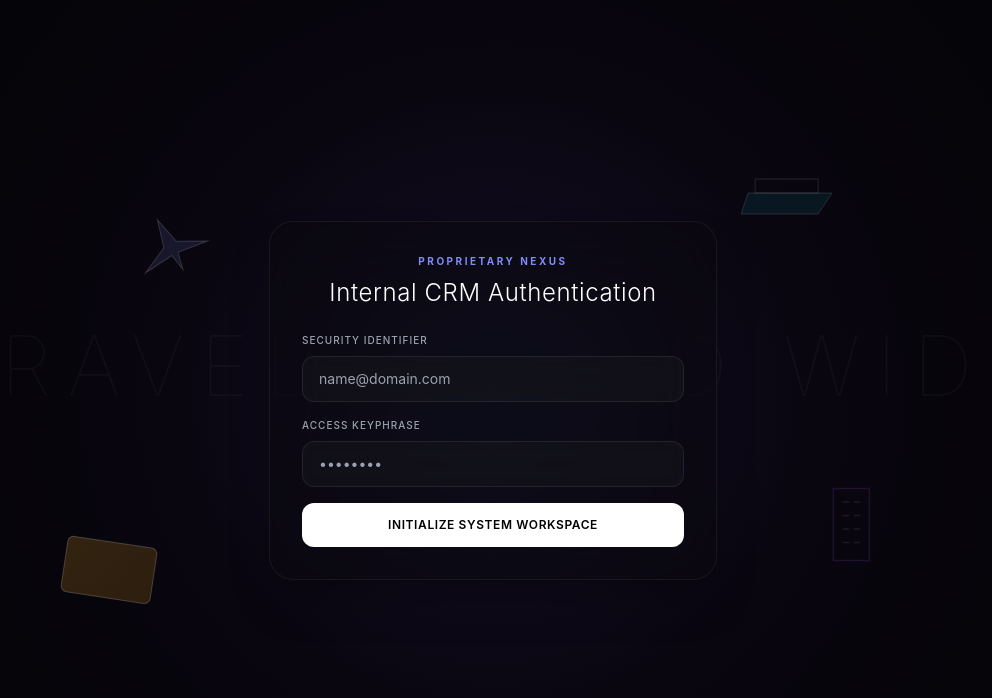
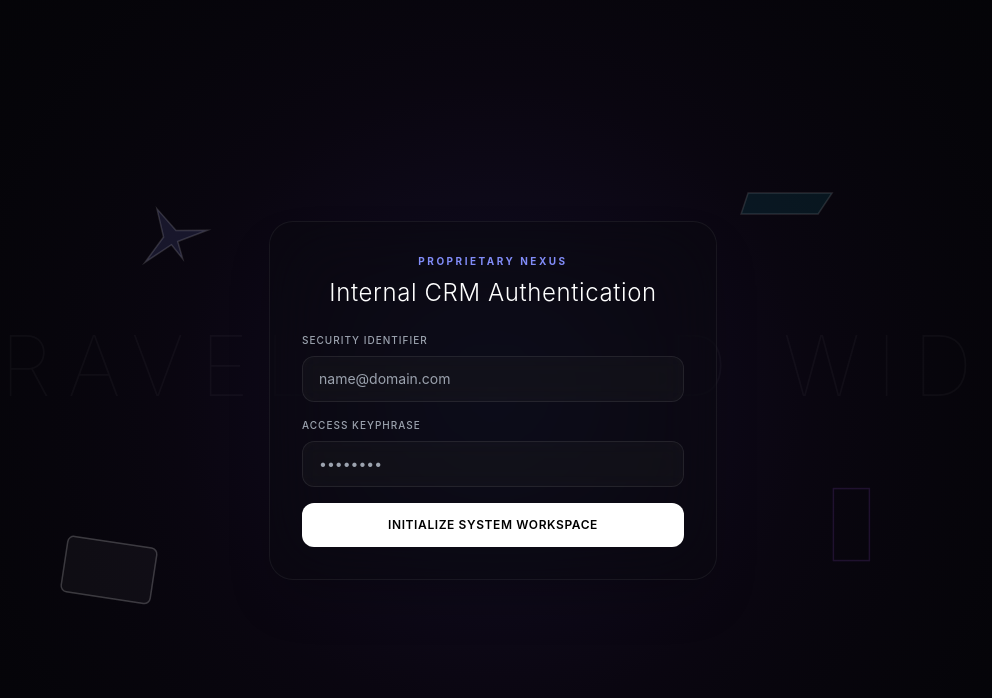
Before and after one commit to roshantiwari5911-spec/Travelworldwide, a plain HTML site: page index.html in a window 1280 px wide. Shown: the whole page, without its empty margins (147-1139 px from the left). Drawn offline with nearby package versions, Linux system fonts and the light colour scheme.

Commit message:
Update index.html

```diff
--- a/index.html
+++ b/index.html
@@ -15,7 +15,6 @@
             font-family: -apple-system, BlinkMacSystemFont, "Segoe UI", Roboto, Helvetica, Arial, sans-serif;
             overflow-x: hidden;
         }
-        /* Apple-level glassmorphism */
         .glass-panel {
             background: rgba(10, 10, 15, 0.45);
             backdrop-filter: blur(35px);
@@ -40,7 +39,6 @@
         .hidden-workspace {
             display: none !important;
         }
-        /* Smooth Apple transitions */
         .premium-transition {
             transition: all 0.6s cubic-bezier(0.16, 1, 0.3, 1);
         }
@@ -59,6 +57,7 @@
 
     <canvas id="bg-canvas"></canvas>
 
+    <!-- APPLE LEVEL FROSTED LOGIN GATE SCREEN -->
     <div id="login-gate" class="w-full max-w-md glass-panel rounded-3xl p-8 shadow-2xl text-center premium-transition z-50">
         <div class="mb-2 text-[10px] font-bold tracking-[0.25em] text-indigo-400 uppercase">Proprietary Nexus</div>
         <h2 class="text-2xl font-light tracking-wide text-white mb-6">Internal CRM Authentication</h2>
@@ -78,6 +77,7 @@
         </form>
     </div>
 
+    <!-- MAIN CRM SYSTEM DASHBOARD ENVIRONMENT -->
     <main id="crm-workspace" class="w-full max-w-6xl glass-panel rounded-3xl p-8 md:p-12 shadow-2xl hidden-workspace opacity-0 premium-transition z-50">
 
         <header class="flex flex-col md:flex-row justify-between items-start md:items-center border-b border-white/10 pb-6 mb-8 gap-4">
@@ -98,6 +98,7 @@
             </div>
         </header>
 
+        <!-- MODULE 1: ITINERARY CONSOLE -->
         <div id="module-itinerary" class="grid grid-cols-1 lg:grid-cols-2 gap-8 transition-all duration-300">
             <section class="space-y-6">
                 <div class="flex justify-between items-center">
@@ -109,6 +110,7 @@
                     </div>
                 </div>
 
+                <!-- Package Overview Fields -->
                 <div class="space-y-4">
                     <div>
                         <label class="block text-xs font-medium text-gray-400 uppercase tracking-wider mb-2">Package Title</label>
@@ -138,6 +140,24 @@
                     </div>
                 </div>
 
+                <!-- NEW: Flight Sectors Module -->
+                <div class="border-t border-white/10 pt-6">
+                    <div class="flex justify-between items-center mb-4">
+                        <h3 class="text-sm font-medium text-white/80">Flight Routing Management</h3>
+                        <button type="button" id="add-flight-btn" class="text-xs bg-cyan-700 text-white font-medium px-3 py-1.5 rounded-lg hover:bg-cyan-600 transition">
+                            + Add Flight Sector
+                        </button>
+                    </div>
+                    <div id="flights-container" class="space-y-4"></div>
+
+                    <!-- Separate Flight Fare Field Container -->
+                    <div class="mt-4">
+                        <label class="block text-xs font-medium text-cyan-400 uppercase tracking-wider mb-2">Separate Airfare Quote (INR)</label>
+                        <input type="number" id="pkg-airfare" placeholder="Optional - Airfare Quote" class="w-full rounded-xl px-4 py-2.5 text-xs text-white focus:outline-none transition">
+                    </div>
+                </div>
+
+                <!-- Accommodation Breakdown -->
                 <div class="border-t border-white/10 pt-6">
                     <div class="flex justify-between items-center mb-4">
                         <h3 class="text-sm font-medium text-white/80">Accommodation Breakdown</h3>
@@ -148,6 +168,7 @@
                     <div id="hotels-container" class="space-y-4"></div>
                 </div>
 
+                <!-- Day-Wise Itinerary Section -->
                 <div class="border-t border-white/10 pt-6">
                     <div class="flex justify-between items-center mb-4">
                         <h3 class="text-sm font-medium text-white/80">Day-Wise Itinerary</h3>
@@ -158,6 +179,7 @@
                     <div id="days-container" class="space-y-4"></div>
                 </div>
 
+                <!-- Custom Inclusions / Exclusions -->
                 <div class="border-t border-white/10 pt-6 grid grid-cols-1 md:grid-cols-2 gap-4">
                     <div>
                         <label class="block text-xs font-medium text-gray-400 uppercase tracking-wider mb-2">Custom Inclusions</label>
@@ -169,9 +191,10 @@
                     </div>
                 </div>
 
+                <!-- Total Pricing Structure -->
                 <div class="border-t border-white/10 pt-6 space-y-4">
                     <div>
-                        <label class="block text-xs font-medium text-gray-400 uppercase tracking-wider mb-2">Total Package Price (INR)</label>
+                        <label class="block text-xs font-medium text-gray-400 uppercase tracking-wider mb-2">Land Package / Main Investment Price (INR)</label>
                         <input type="number" id="pkg-price" placeholder="₹1,50,000" class="w-full rounded-xl px-4 py-3 text-sm font-semibold tracking-wide text-emerald-400 focus:outline-none focus:border-emerald-500/50 transition">
                     </div>
                     <div class="flex gap-4 pt-2">
@@ -181,15 +204,16 @@
                 </div>
             </section>
 
+            <!-- Right Column Document Live Preview Window -->
             <section class="lg:border-l lg:border-white/10 lg:pl-8 flex flex-col">
                 <h2 class="text-lg font-medium text-white/90 mb-6">Live Premium Preview</h2>
                 <div id="pdf-preview-pane" class="flex-1 bg-white text-slate-900 rounded-2xl p-8 min-h-[600px] shadow-inner text-sm space-y-6"></div>
             </section>
         </div>
 
+        <!-- MODULE 2: CUSTOMER DIRECTORY -->
         <div id="module-customers" class="hidden space-y-6 transition-all duration-300">
             <div class="grid grid-cols-1 lg:grid-cols-3 gap-8">
-
                 <div class="bg-white/5 border border-white/5 rounded-2xl p-6 h-fit space-y-4">
                     <h3 class="text-md font-semibold text-white tracking-tight">Onboard New Contact</h3>
                     <div class="space-y-3 text-xs">
@@ -205,10 +229,6 @@
                             <label class="block text-[10px] text-gray-400 uppercase tracking-wider mb-1">Mobile / Contact String</label>
                             <input type="text" id="cust-mobile" placeholder="+91 XXXXX XXXXX" class="w-full rounded-lg px-3 py-2 text-white focus:outline-none">
                         </div>
-                        <div>
-                            <label class="block text-[10px] text-gray-400 uppercase tracking-wider mb-1">Company Affiliation (Optional)</label>
-                            <input type="text" id="cust-company" placeholder="Mastercard Corporate India" class="w-full rounded-lg px-3 py-2 text-white focus:outline-none">
-                        </div>
                     </div>
                     <button id="add-cust-submit-btn" class="w-full bg-indigo-600 text-white font-medium py-2.5 rounded-xl hover:bg-indigo-500 transition text-xs mt-2">
                         Commit Profile to Database
@@ -223,7 +243,7 @@
                                 <tr class="text-gray-400 border-b border-white/10 uppercase tracking-wider text-[10px]">
                                     <th class="pb-3">Client Profile</th>
                                     <th class="pb-3">Communication Details</th>
-                                    <th class="pb-3">Company Affiliation</th>
+                                    <th class="pb-3">Communication Channel</th>
                                     <th class="pb-3 text-right">Created At</th>
                                 </tr>
                             </thead>
@@ -238,176 +258,54 @@
     <script>
         const canvas = document.getElementById('bg-canvas');
         const ctx = canvas.getContext('2d');
-
         let mouse = { x: window.innerWidth / 2, y: window.innerHeight / 2, targetX: window.innerWidth / 2, targetY: window.innerHeight / 2 };
         let globalAlphaMultiplier = 1.0;
 
-        function resizeCanvas() {
-            canvas.width = window.innerWidth;
-            canvas.height = window.innerHeight;
-        }
+        function resizeCanvas() { canvas.width = window.innerWidth; canvas.height = window.innerHeight; }
         window.addEventListener('resize', resizeCanvas);
         resizeCanvas();
+        window.addEventListener('mousemove', (e) => { mouse.targetX = e.clientX; mouse.targetY = e.clientY; });
 
-        window.addEventListener('mousemove', (e) => {
-            mouse.targetX = e.clientX;
-            mouse.targetY = e.clientY;
-        });
-
-        // Track user login completion to fade out background design elements elegantly
-        function fadeEngineForWorkspace() {
-            let fadeInterval = setInterval(() => {
-                globalAlphaMultiplier -= 0.05;
-                if(globalAlphaMultiplier <= 0.15) {
-                    globalAlphaMultiplier = 0.15; // Retain a beautiful ambient layout background tint inside the dashboard workspace
-                    clearInterval(fadeInterval);
-                }
-            }, 30);
-        }
-
-        // Mathematical Parallax Objects Mapping Array
         const elements = [
-            { type: 'text', text: 'TRAVEL WORLD WIDE', size: 0.065, weight: '100', tracking: 16, xP: 0.5, yP: 0.45, depth: 0.15, color: 'rgba(255,255,255,0.045)' },
-            { type: 'flight', size: 35, xP: 0.25, yP: 0.3, depth: 0.65, angle: -Math.PI / 6, speed: 0.04 },
+            { type: 'text', text: 'TRAVEL WORLD WIDE', size: 0.065, weight: '100', tracking: 16, xP: 0.5, yP: 0.45, depth: 0.15 },
+            { type: 'flight', size: 35, xP: 0.25, yP: 0.3, depth: 0.65, angle: -Math.PI / 6 },
             { type: 'hotel', size: 45, xP: 0.78, yP: 0.65, depth: 0.45 },
-            { type: 'card', width: 90, height: 56, xP: 0.2, yP: 0.7, depth: 0.8, tilt: 0.2 },
+            { type: 'card', width: 90, height: 56, xP: 0.2, yP: 0.7, depth: 0.8 },
             { type: 'cruise', size: 70, xP: 0.72, yP: 0.25, depth: 0.35 }
         ];
 
         function drawFlight(ctx, x, y, size) {
-            ctx.beginPath();
-            ctx.moveTo(x, y - size);
-            ctx.lineTo(x + size * 0.2, y - size * 0.2);
-            ctx.lineTo(x + size, y + size * 0.2);
-            ctx.lineTo(x + size * 0.1, y + size * 0.1);
-            ctx.lineTo(x, y + size * 0.6);
-            ctx.lineTo(x - size * 0.1, y + size * 0.1);
-            ctx.lineTo(x - size, y + size * 0.2);
-            ctx.lineTo(x - size * 0.2, y - size * 0.2);
-            ctx.closePath();
-            ctx.fillStyle = `rgba(129, 140, 248, ${0.12 * globalAlphaMultiplier})`;
-            ctx.fill();
-            ctx.strokeStyle = `rgba(255, 255, 255, ${0.15 * globalAlphaMultiplier})`;
-            ctx.lineWidth = 1;
-            ctx.stroke();
+            ctx.beginPath(); ctx.moveTo(x, y - size); ctx.lineTo(x + size * 0.2, y - size * 0.2); ctx.lineTo(x + size, y + size * 0.2); ctx.lineTo(x + size * 0.1, y + size * 0.1); ctx.lineTo(x, y + size * 0.6); ctx.lineTo(x - size * 0.1, y + size * 0.1); ctx.lineTo(x - size, y + size * 0.2); ctx.lineTo(x - size * 0.2, y - size * 0.2); ctx.closePath();
+            ctx.fillStyle = `rgba(129, 140, 248, ${0.12 * globalAlphaMultiplier})`; ctx.fill(); ctx.strokeStyle = `rgba(255, 255, 255, ${0.15 * globalAlphaMultiplier})`; ctx.stroke();
         }
-
         function drawHotel(ctx, x, y, size) {
-            ctx.strokeStyle = `rgba(168, 85, 247, ${0.14 * globalAlphaMultiplier})`;
-            ctx.lineWidth = 1.5;
-            // Minimalist geometric tower silhouette
-            ctx.strokeRect(x - size * 0.4, y - size * 0.8, size * 0.8, size * 1.6);
-            ctx.beginPath();
-            for (let i = 0; i < 4; i++) {
-                let rowY = y - size * 0.5 + (i * size * 0.3);
-                ctx.moveTo(x - size * 0.2, rowY); ctx.lineTo(x - size * 0.05, rowY);
-                ctx.moveTo(x + size * 0.05, rowY); ctx.lineTo(x + size * 0.2, rowY);
-            }
-            ctx.strokeStyle = `rgba(255, 255, 255, ${0.08 * globalAlphaMultiplier})`;
-            ctx.stroke();
+            ctx.strokeStyle = `rgba(168, 85, 247, ${0.14 * globalAlphaMultiplier})`; ctx.lineWidth = 1.5; ctx.strokeRect(x - size * 0.4, y - size * 0.8, size * 0.8, size * 1.6);
         }
-
         function drawPremiumCard(ctx, x, y, w, h) {
-            ctx.save();
-            ctx.translate(x, y);
-            ctx.rotate(0.15); // Fine horizontal rotation tilt
-            // Frosted gradient card backing field bounds
-            let cardGrd = ctx.createLinearGradient(-w/2, -h/2, w/2, h/2);
-            cardGrd.addColorStop(0, `rgba(255,255,255, ${0.03 * globalAlphaMultiplier})`);
-            cardGrd.addColorStop(1, `rgba(255,255,255, ${0.005 * globalAlphaMultiplier})`);
-            ctx.fillStyle = cardGrd;
-            ctx.beginPath();
-            ctx.roundRect(-w/2, -h/2, w, h, 6);
-            ctx.fill();
-            ctx.strokeStyle = `rgba(255,255,255, ${0.2 * globalAlphaMultiplier})`;
-            ctx.lineWidth = 1;
-            ctx.stroke();
-            // Elegant microchip geometry blueprint vector mapping
-            ctx.fillStyle = `rgba(245, 158, 11, ${0.15 * globalAlphaMultiplier})`;
-            ctx.roundRect(-w/2 + 12, -h/2 + 14, 16, 12, 2);
-            ctx.fill();
-            ctx.restore();
+            ctx.save(); ctx.translate(x, y); ctx.rotate(0.15); ctx.fillStyle = `rgba(255,255,255, ${0.03 * globalAlphaMultiplier})`; ctx.beginPath(); ctx.roundRect(-w/2, -h/2, w, h, 6); ctx.fill(); ctx.strokeStyle = `rgba(255,255,255, ${0.2 * globalAlphaMultiplier})`; ctx.stroke(); ctx.restore();
         }
-
         function drawCruise(ctx, x, y, size) {
-            ctx.beginPath();
-            ctx.moveTo(x - size * 0.6, y + size * 0.2);
-            ctx.lineTo(x + size * 0.5, y + size * 0.2);
-            ctx.lineTo(x + size * 0.7, y - size * 0.1);
-            ctx.lineTo(x - size * 0.5, y - size * 0.1);
-            ctx.closePath();
-            ctx.fillStyle = `rgba(6, 182, 212, ${0.09 * globalAlphaMultiplier})`;
-            ctx.fill();
-            ctx.strokeStyle = `rgba(255, 255, 255, ${0.12 * globalAlphaMultiplier})`;
-            ctx.lineWidth = 1;
-            ctx.stroke();
-            // Layer architectural decks panels outline
-            ctx.strokeRect(x - size * 0.4, y - size * 0.3, size * 0.9, size * 0.2);
+            ctx.beginPath(); ctx.moveTo(x - size * 0.6, y + size * 0.2); ctx.lineTo(x + size * 0.5, y + size * 0.2); ctx.lineTo(x + size * 0.7, y - size * 0.1); ctx.lineTo(x - size * 0.5, y - size * 0.1); ctx.closePath(); ctx.fillStyle = `rgba(6, 182, 212, ${0.09 * globalAlphaMultiplier})`; ctx.fill(); ctx.strokeStyle = `rgba(255, 255, 255, ${0.12 * globalAlphaMultiplier})`; ctx.stroke();
         }
 
         let pulseTime = 0;
         function renderCinematicLoop() {
-            pulseTime += 0.004;
+            pulseTime += 0.004; mouse.x += (mouse.targetX - mouse.x) * 0.06; mouse.y += (mouse.targetY - mouse.y) * 0.06;
+            ctx.clearRect(0, 0, canvas.width, canvas.height);
+            let baseGrd = ctx.createRadialGradient(mouse.x, mouse.y, 20, mouse.x, mouse.y, Math.max(canvas.width, canvas.height) * 0.6);
+            baseGrd.addColorStop(0, `rgba(99, 102, 241, ${0.12 * globalAlphaMultiplier})`); baseGrd.addColorStop(0.4, `rgba(147, 51, 234, ${0.04 * globalAlphaMultiplier})`); baseGrd.addColorStop(1, 'transparent'); ctx.fillStyle = baseGrd; ctx.fillRect(0, 0, canvas.width, canvas.height);
 
-            // Apply fluid interpolation drag math to cursor positions coordinates mapping vectors
-            mouse.x += (mouse.targetX - mouse.x) * 0.06;
-            mouse.y += (mouse.targetY - mouse.y) * 0.06;
-
-            ctx.clearRect(0, 0, canvas.width, canvas.height);
-
-            // 1. Core Dynamic Radial Lighting Grid Field Glow Background Layer
-            let baseGrd = ctx.createRadialGradient(mouse.x, mouse.y, 20, mouse.x, mouse.y, Math.max(canvas.width, canvas.height) * 0.6);
-            baseGrd.addColorStop(0, `rgba(99, 102, 241, ${0.12 * globalAlphaMultiplier})`);
-            baseGrd.addColorStop(0.4, `rgba(147, 51, 234, ${0.04 * globalAlphaMultiplier})`);
-            baseGrd.addColorStop(1, 'transparent');
-            ctx.fillStyle = baseGrd;
-            ctx.fillRect(0, 0, canvas.width, canvas.height);
-
-            // 2. Map Render Execution Stream over the Parallax Elements Loop
             elements.forEach(el => {
-                // Compute offset values based on depth physics scale parameters
-                let offsetX = (mouse.x - canvas.width / 2) * el.depth;
-                let offsetY = (mouse.y - canvas.height / 2) * el.depth;
-
-                let renderX = (canvas.width * el.xP) + offsetX;
-                let renderY = (canvas.height * el.yP) + offsetY;
-
+                let offsetX = (mouse.x - canvas.width / 2) * el.depth; let offsetY = (mouse.y - canvas.height / 2) * el.depth;
+                let renderX = (canvas.width * el.xP) + offsetX; let renderY = (canvas.height * el.yP) + offsetY;
                 if (el.type === 'text') {
-                    ctx.save();
-                    let computedSize = canvas.width * el.size;
-                    ctx.font = `${el.weight} ${computedSize}px -apple-system, BlinkMacSystemFont, "Segoe UI"`;
-                    ctx.fillStyle = `rgba(255, 255, 255, ${0.035 * globalAlphaMultiplier})`;
-                    ctx.textAlign = 'center';
-                    ctx.textBaseline = 'middle';
-                    ctx.letterSpacing = `${el.tracking}px`;
-                    // Smooth subtle breathing baseline motion modulation displacement
-                    let floatY = renderY + Math.sin(pulseTime) * 12;
-                    ctx.fillText(el.text, renderX, floatY);
-                    ctx.restore();
-                }
-                else if (el.type === 'flight') {
-                    ctx.save();
-                    ctx.translate(renderX, renderY);
-                    // Add subtle automated slow loop orbit drift calculation trajectory parameters
-                    let flightTimeOffset = pulseTime * 1.5;
-                    ctx.rotate(el.angle + Math.sin(flightTimeOffset) * 0.05);
-                    drawFlight(ctx, Math.cos(flightTimeOffset) * 20, Math.sin(flightTimeOffset) * 10, el.size);
-                    ctx.restore();
-                }
-                else if (el.type === 'hotel') {
-                    let floatY = renderY + Math.cos(pulseTime * 0.8) * 8;
-                    drawHotel(ctx, renderX, floatY, el.size);
-                }
-                else if (el.type === 'card') {
-                    let floatY = renderY + Math.sin(pulseTime * 1.2) * 10;
-                    drawPremiumCard(ctx, renderX, floatY, el.width, el.height);
-                }
-                else if (el.type === 'cruise') {
-                    let driftX = renderX + Math.sin(pulseTime * 0.5) * 15;
-                    drawCruise(ctx, driftX, renderY, el.size);
-                }
+                    ctx.save(); ctx.font = `100 ${canvas.width * el.size}px -apple-system, sans-serif`; ctx.fillStyle = `rgba(255, 255, 255, ${0.035 * globalAlphaMultiplier})`; ctx.textAlign = 'center'; ctx.textBaseline = 'middle'; ctx.letterSpacing = `${el.tracking}px`; ctx.fillText(el.text, renderX, renderY + Math.sin(pulseTime) * 12); ctx.restore();
+                } else if (el.type === 'flight') {
+                    ctx.save(); ctx.translate(renderX, renderY); ctx.rotate(el.angle + Math.sin(pulseTime * 1.5) * 0.05); drawFlight(ctx, 0, 0, el.size); ctx.restore();
+                } else if (el.type === 'hotel') { drawHotel(ctx, renderX, renderY + Math.cos(pulseTime * 0.8) * 8, el.size);
+                } else if (el.type === 'card') { drawPremiumCard(ctx, renderX, renderY + Math.sin(pulseTime * 1.2) * 10, el.width, el.height);
+                } else if (el.type === 'cruise') { drawCruise(ctx, renderX + Math.sin(pulseTime * 0.5) * 15, renderY, el.size); }
             });
-
             requestAnimationFrame(renderCinematicLoop);
         }
         renderCinematicLoop();
```
